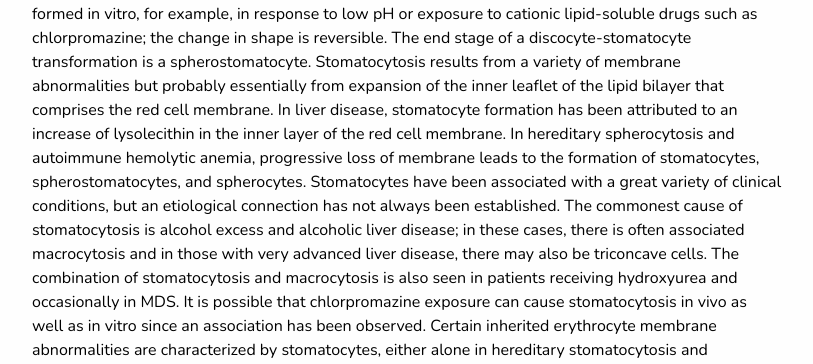
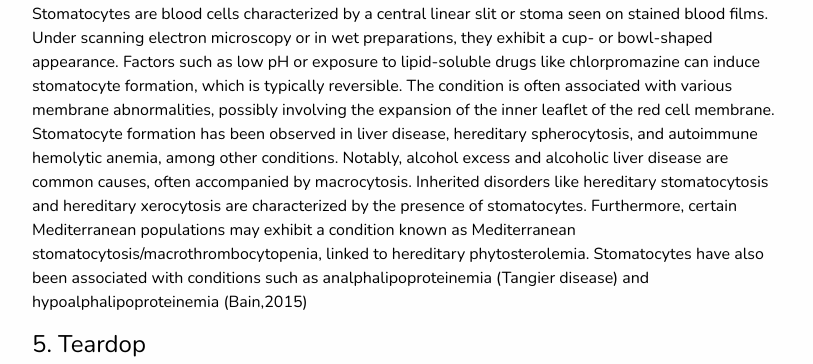
Before and after one commit to riskadwinuraini/classification-blood-app, a Flask app: page /information in a window 1280 px wide. Shown: the part 4384-4748 px from the top of the page, without its empty margins (233-1046 px from the left). Run offline with Flask 3, Linux system fonts and the light colour scheme; some libraries are stand-ins or nearby versions.

Commit message:
content uptodate

```diff
--- a/app/templates/information.html
+++ b/app/templates/information.html
@@ -61,13 +61,9 @@
                         <div style="text-align: center; color: #1fab89;">
                             <p style="font-weight: bold;">Microscopic image of Normal class (Fitri dkk., 2017)</p>
                         </div>
-                        A normal red blood cell is one that has a hemosiderin level within the range of 4.2-5.1 mg/dl
-                        and contains asam nisin per cubic millimeter (Nb/mmol/L) between 130 and 140.
-                        Red blood cells with both of these values falling within this range can be considered normal as
-                        they are stable and have reached the age of 18 or older.
-                        Even if a normal red blood cell has a hemosiderin level at the minimum of 4.2 mg/dl or the
-                        maximum of 5.1 mg/dl, it can still be considered normal as it falls within the stable category,
-                        regardless of the chosen range of hemosiderin levels determined by the criteria of normality.
+                        Most red blood cells, or erythrocytes, are disc-shaped, with a small portion being cup-shaped. In stained peripheral blood smears, they appear roughly round in outline and show little variation in shape and moderate variation in size. The average diameter is around 7.5 μm. In areas where cells form a monolayer, the paler central area occupies about one-third of the cell's center. The normal shape and flexibility of red blood cells depend on the integrity of the cytoskeleton to which the lipid membrane is attached.
+                        Abnormal shapes can be caused by primary defects in the cytoskeleton or membrane, or secondary to red blood cell fragmentation or polymerization, crystallization, or hemoglobin deposition.y,
+                        regardless of the chosen range of hemosiderin levels determined by the criteria of normality (Bain,2015)
 
                     </div>
                 </article>
@@ -91,7 +87,7 @@
                         by the criteria of normality (<4.2 mg/dl) because they are still in the stable category and have
                             reached the age of 18 or older. </div>
                         <p>Elliptocytes are abnormal red blood cells characterized by their elongated shape, where the long axis exceeds twice their short axis, resulting in an oval appearance.
-                            This distinctive morphology often indicates an underlying condition affecting the red cell cytoskeleton, such as hereditary elliptocytosis. In hereditary elliptocytosis, elliptocytes are typically numerous and dominant, contributing to the clinical presentation of the disorder. However, even in conditions where elliptocytes are less prominent, their presence may still provide valuable diagnostic clues, as they can be observed in disorders like iron deficiency anemia, β thalassemia, and various myeloproliferative disorders.</p>
+                            This distinctive morphology often indicates an underlying condition affecting the red cell cytoskeleton, such as hereditary elliptocytosis. In hereditary elliptocytosis, elliptocytes are typically numerous and dominant, contributing to the clinical presentation of the disorder. However, even in conditions where elliptocytes are less prominent, their presence may still provide valuable diagnostic clues, as they can be observed in disorders like iron deficiency anemia, β thalassemia, and various myeloproliferative disorders (Bain,2015)</p>
                 </article>
                 <article id="a-3">
                     <h4>3. Ovalocytes</h4>
@@ -114,7 +110,7 @@
                             reached the age of 18 or older. </p>
                             </p>
                             Ovalocytes, on the other hand, are characterized by their oval-shaped morphology, where the long axis measures less than twice their short axis. Unlike elliptocytes, ovalocytes do not exhibit the elongated appearance but rather appear more rounded. These abnormal red blood cells can also be indicative of underlying pathologies affecting the red cell cytoskeleton, albeit with a slightly different clinical significance.
-                            While ovalocytes are associated with conditions such as hereditary elliptocytosis, they may also be observed in disorders like megaloblastic anemia, primary myelofibrosis, myelodysplastic syndromes (MDS), and inherited red cell enzyme deficiencies like pyruvate kinase deficiency. In these disorders, ovalocytes may occur in smaller numbers compared to elliptocytes but still serve as important diagnostic indicators, particularly when interpreted alongside other clinical and laboratory findings.
+                            While ovalocytes are associated with conditions such as hereditary elliptocytosis, they may also be observed in disorders like megaloblastic anemia, primary myelofibrosis, myelodysplastic syndromes (MDS), and inherited red cell enzyme deficiencies like pyruvate kinase deficiency. In these disorders, ovalocytes may occur in smaller numbers compared to elliptocytes but still serve as important diagnostic indicators, particularly when interpreted alongside other clinical and laboratory findings (Bain,2015)
                     </div>
                 </article>
                 <article id="a-4">
@@ -126,13 +122,9 @@
                         <div style="text-align: center; color: #1fab89;">
                             <p style="font-weight: bold;">Microscopic image of Stomatocytes class (Fitri dkk., 2017)</p>
                         </div>
-                        Stomatocytes are cells that, on a stained blood film, have a central linear slit or stoma. Occasionally, such cells are seen in the blood films of healthy subjects. On scanning electron microscopy or in wet preparations with the cells suspended in plasma, they are cup- or bowl-shaped. Stomatocytes can be formed in vitro, for example, in response to low pH or exposure to cationic lipid-soluble drugs such as chlorpromazine; the change in shape is reversible.
-                        The end stage of a discocyte-stomatocyte transformation is a spherostomatocyte. Stomatocytosis results from a variety of membrane abnormalities but probably essentially from expansion of the inner leaflet of the lipid bilayer that comprises the red cell membrane. In liver disease, stomatocyte formation has been attributed to an increase of lysolecithin in the inner layer of the red cell membrane. In hereditary spherocytosis and autoimmune hemolytic anemia, progressive loss of membrane leads to the formation of stomatocytes, spherostomatocytes, and spherocytes.
-                        Stomatocytes have been associated with a great variety of clinical conditions, but an etiological connection has not always been established. The commonest cause of stomatocytosis is alcohol excess and alcoholic liver disease; in these cases, there is often associated macrocytosis and in those with very advanced liver disease, there may also be triconcave cells. The combination of stomatocytosis and macrocytosis is also seen in patients receiving hydroxyurea and occasionally in MDS.
-                        It is possible that chlorpromazine exposure can cause stomatocytosis in vivo as well as in vitro since an association has been observed. Certain inherited erythrocyte membrane abnormalities are characterized by stomatocytes, either alone in hereditary stomatocytosis and hereditary xerocytosis or in association with other abnormalities in Rhnull or RhMOD syndromes and South-East Asian ovalocytosis. Ovalocytes and stomatocytes occur in homozygotes for mutations in the SLC4A1 gene that cause distal renal tubular acidosis.
-                        Stomatocytosis in hereditary high red cell membrane phosphatidylcholine hemolytic anemia is associated with numerous target cells; this condition is now thought to be identical to hereditary xerocytosis. Stomatocytosis has been associated with some cases of hereditary hemolytic anemia associated with adenosine deaminase overproduction. Analphalipoproteinemia (Tangier disease) and hypoalphalipoproteinemia are associated with stomatocytosis.
-                        <p>Increased stomatocytes have been reported in association with target cells in a single patient with familial hypobetalipoproteinemia, but in the published photograph, the target cells are much more convincing than the stomatocytes.
-                            LCAT deficiency shows both target cells and stomatocytes. An increased incidence of stomatocytosis has been reported in healthy Mediterranean (Greek and Italian) subjects in Australia. This condition, designated Mediterranean stomatocytosis/macrothrombocytopenia, is now known to be a manifestation of hereditary phytosterolemia. Similar morphological features, also associated with hemolytic anemia and thrombocytopenia, occur in association with parenteral nutrition with soy-based lipid emulsions.</p> </p>
+                        Stomatocytes are blood cells characterized by a central linear slit or stoma seen on stained blood films. Under scanning electron microscopy or in wet preparations, they exhibit a cup- or bowl-shaped appearance.
+                        Factors such as low pH or exposure to lipid-soluble drugs like chlorpromazine can induce stomatocyte formation, which is typically reversible. The condition is often associated with various membrane abnormalities, possibly involving the expansion of the inner leaflet of the red cell membrane. Stomatocyte formation has been observed in liver disease, hereditary spherocytosis, and autoimmune hemolytic anemia, among other conditions. Notably, alcohol excess and alcoholic liver disease are common causes, often accompanied by macrocytosis. Inherited disorders like hereditary stomatocytosis and hereditary xerocytosis are characterized by the presence of stomatocytes.
+                        Furthermore, certain Mediterranean populations may exhibit a condition known as Mediterranean stomatocytosis/macrothrombocytopenia, linked to hereditary phytosterolemia. Stomatocytes have also been associated with conditions such as analphalipoproteinemia (Tangier disease) and hypoalphalipoproteinemia (Bain,2015)
                         </p>
                     </div>
                 </article>
@@ -147,7 +139,7 @@
                         </div>
                         "Teardrop" or pear-shaped cells (dacrocytes) occur when there is bone marrow fibrosis or severe dyserythropoiesis and also in some types of hemolytic anemias. They are particularly characteristic of megaloblastic anemia, thalassemia major, and myelofibrosis - either primary myelofibrosis or myelofibrosis secondary to metastatic carcinoma or other bone marrow infiltration.
                         In both thalassemia major and primary myelofibrosis, the proportion of teardrop cells decreases following splenectomy, suggesting either that they are the product of extramedullary hematopoiesis or that they are formed when the spleen causes further damage to abnormal red cells. Teardrop cells that are present in occasional cases of autoimmune hemolytic anemia, Heinz body hemolytic anemia, and β-thalassemia major are likely to be the result of the action of splenic macrophages on abnormal erythrocytes, resulting in the removal of part of the red cell, Heinz bodies, or α chain precipitates.
-                        Teardrop poikilocytes are common in patients with erythroleukemia.</p>
+                        Teardrop poikilocytes are common in patients with erythroleukemia (Bain,2015)</p>
                     </div>
                 </article>
             </div>
--- a/app/templates/layout/app.html
+++ b/app/templates/layout/app.html
@@ -55,8 +55,7 @@
 
     <!-- jQery -->
     <!-- <script type="text/javascript" src=""></script> -->
-    <script type="text/javascript" src="../../static/assets/js/jquery-3.4.1.min.js"></script>
-    crossorigin="anonymous"></script>
+    <script type="text/javascript" src="../../static/assets/js/jquery-3.4.1.min.js"></script></script>
     <!-- popper js -->
     <script src="https://cdn.jsdelivr.net/npm/popper.js@1.16.0/dist/umd/popper.min.js"
         integrity="sha384-Q6E9RHvbIyZFJoft+2mJbHaEWldlvI9IOYy5n3zV9zzTtmI3UksdQRVvoxMfooAo" crossorigin="anonymous">
--- a/app/templates/layout/partials/footer.html
+++ b/app/templates/layout/partials/footer.html
@@ -49,7 +49,8 @@
                         About
                     </h4>
                     <p>
-                        classification blood cells
+                        Elliptocytes, ovalocytes, teardrop cells, and stomatocytes are morphological variations in red blood cells, each displaying unique shapes such as oval, teardrop, or mouth-like.
+                        These irregular shapes often signify potential health issues related to hematopoiesis or red blood cell membrane integrity.
                     </p>
                 </div>
             </div>
@@ -74,8 +75,7 @@
         </div>
         <div class="footer-info">
             <p>
-                &copy; <span id="displayYear"></span> All Rights Reserved By
-                <a href="https://html.design/">Riska Dwi Nur Aini<br><br></a>
+                &copy; <span id="displayYear"></span> All Rights Reserved By Riska Dwi Nur Aini<br><br></a>
             </p>
 
         </div>
--- a/app/templates/layout/partials/nav.html
+++ b/app/templates/layout/partials/nav.html
@@ -76,7 +76,7 @@
               <div class="col-md-7">
                 <div class="detail-box">
                   <h1>
-                    We Provide Best Healthcare
+                    WE PROVIDE AN IMAGE DETECTION APPLICATION
                   </h1>
                   <p>
                     Discover the World of Red Blood Cell Disorders: Polycythemia.
@@ -98,7 +98,7 @@
               <div class="col-md-7">
                 <div class="detail-box">
                   <h1>
-                    We Provide Best Healthcare
+                    Our services encompass an image detection application.
                   </h1>
                   <p>
                     Inspired by the Latest Research: Polycythemia.
```
Also changed, not shown: app/templates/welcome.html (+30 -6 lines).
